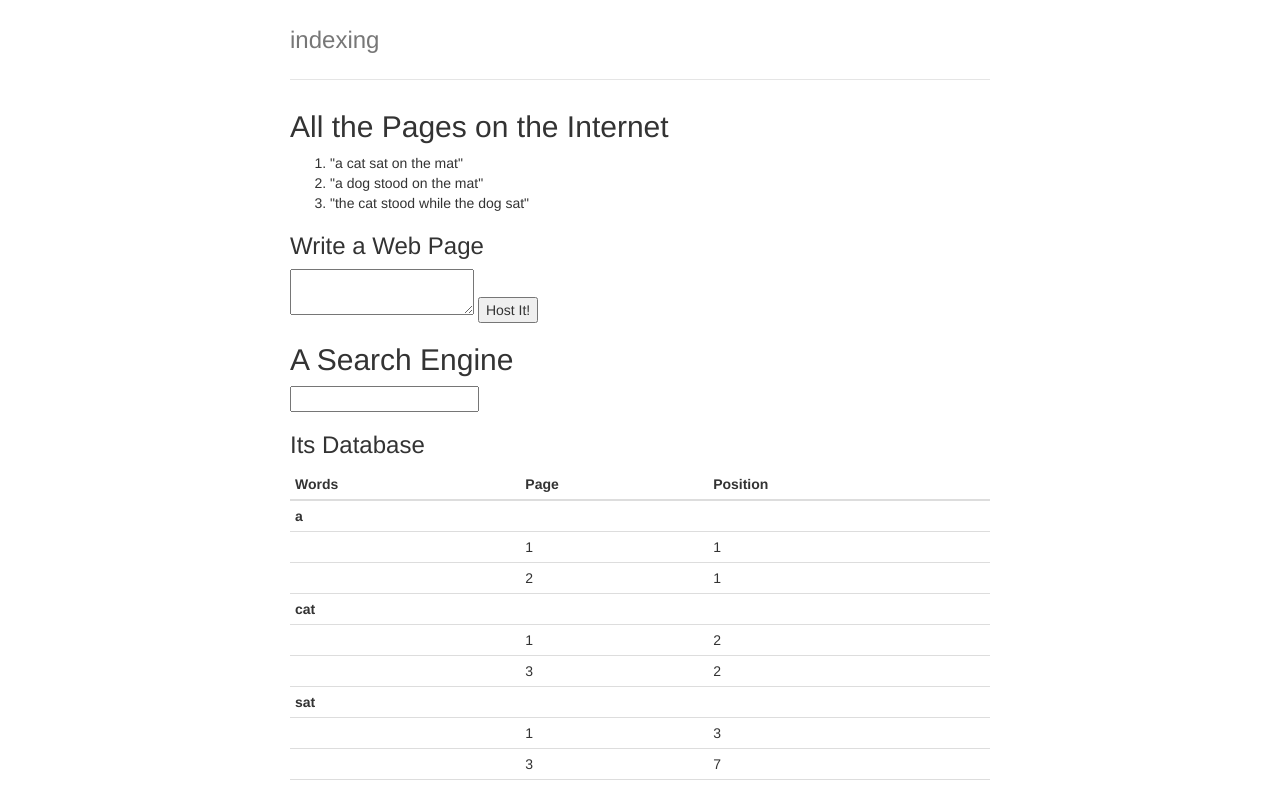
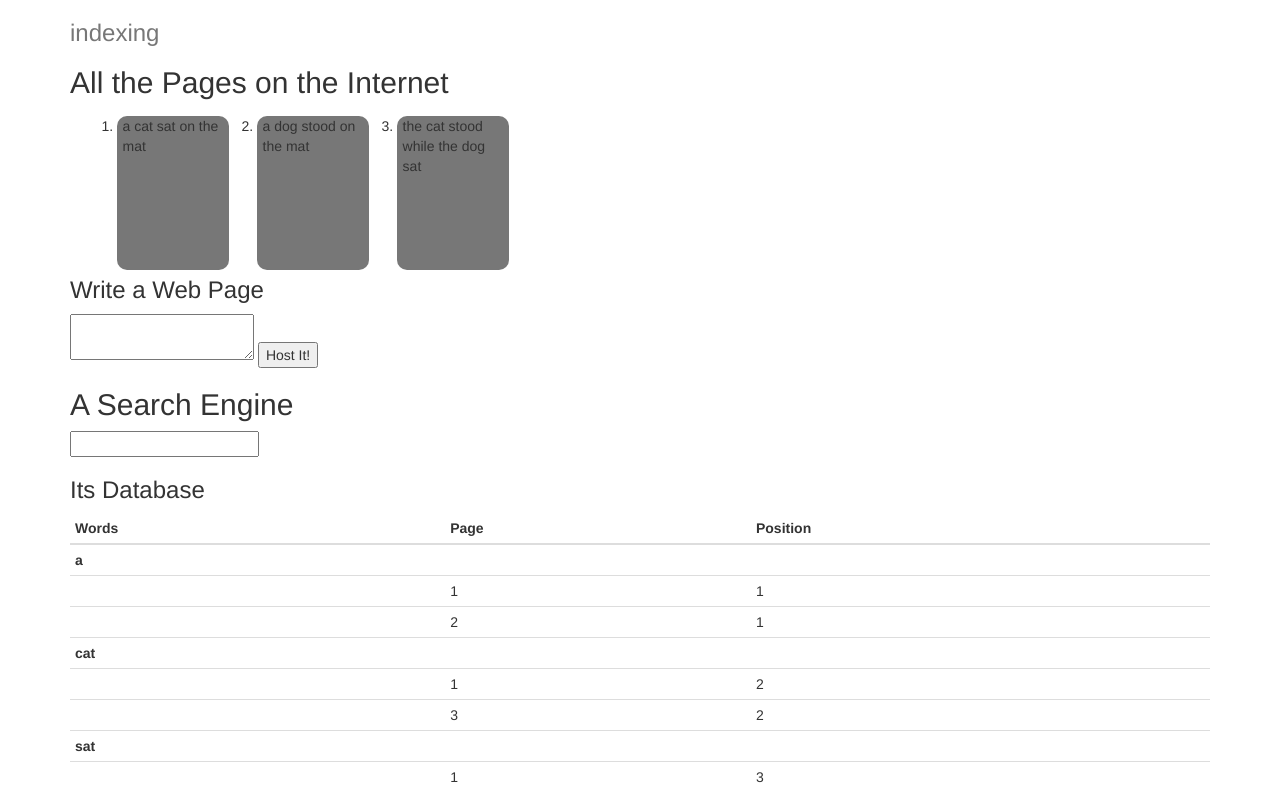
Before and after one commit to clay-reed-a/indexing, a website: page app/index.html in a window 1280 px wide. Shown: the top 790 px of the page. Drawn offline with nearby package versions, Linux system fonts and the light colour scheme; some packages are replaced by stand-ins of ours; files that its build step writes are made by us from their sources.

Commit message:
Style web pages

```diff
--- a/app/index.html
+++ b/app/index.html
@@ -65,8 +65,6 @@
 
         <!-- build:js({.tmp,app}) scripts/scripts.js -->
         <script src="scripts/app.js"></script>
-        <script src="scripts/controllers/main.js"></script>
-        <script src="scripts/controllers/about.js"></script>
         <script src="scripts/controllers/web.js"></script>
         <script src="scripts/controllers/searchengine.js"></script>
         <!-- endbuild -->
--- a/app/scripts/controllers/searchengine.js
+++ b/app/scripts/controllers/searchengine.js
@@ -31,7 +31,6 @@ angular.module('indexingApp')
           }
         }
       }
-      console.log(db);
       return db;
     };
 
--- a/app/scripts/controllers/web.js
+++ b/app/scripts/controllers/web.js
@@ -21,8 +21,6 @@ angular.module('indexingApp')
     };
 
     $scope.$watchCollection('pages', function(newVal, oldVal) {
-      console.log(newVal);
-      console.log(oldVal);
       if (newVal !== oldVal) {
         $scope.$broadcast('pages-added');
       }
--- a/app/styles/main.css
+++ b/app/styles/main.css
@@ -1,79 +1,25 @@
-/* Space out content a bit */
-body {
-  padding-top: 20px;
-  padding-bottom: 20px;
+li.web-page {
+  margin: .5em;
+  margin-right: 1.5em;
+  float: left;
 }
 
-/* Everything but the jumbotron gets side spacing for mobile first views */
-.header,
-.marketing,
-.footer {
-  padding-left: 15px;
-  padding-right: 15px;
+li.web-page div {
+  width: 8em;
+  height: 11em;
+  background-color: #777;
+  -moz-border-radius: 10px;
+  -webkit-border-radius: 10px;
+  border-radius: 10px;
+  -khtml-border-radius: 10px;
 }
 
-/* Custom page header */
-.header {
-  border-bottom: 1px solid #e5e5e5;
-}
-/* Make the masthead heading the same height as the navigation */
-.header h3 {
-  margin-top: 0;
-  margin-bottom: 0;
-  line-height: 40px;
-  padding-bottom: 19px;
+li.web-page div p {
+  margin: auto;
+  width: 90%;
+  height: 9em;
 }
 
-/* Custom page footer */
-.footer {
-  padding-top: 19px;
-  color: #777;
-  border-top: 1px solid #e5e5e5;
+section#author-pages {
+  clear: both;
 }
-
-/* Customize container */
-@media (min-width: 768px) {
-  .container {
-    max-width: 730px;
-  }
-}
-.container-narrow > hr {
-  margin: 30px 0;
-}
-
-/* Main marketing message and sign up button */
-.jumbotron {
-  text-align: center;
-  border-bottom: 1px solid #e5e5e5;
-}
-.jumbotron .btn {
-  font-size: 21px;
-  padding: 14px 24px;
-}
-
-/* Supporting marketing content */
-.marketing {
-  margin: 40px 0;
-}
-.marketing p + h4 {
-  margin-top: 28px;
-}
-
-/* Responsive: Portrait tablets and up */
-@media screen and (min-width: 768px) {
-  /* Remove the padding we set earlier */
-  .header,
-  .marketing,
-  .footer {
-    padding-left: 0;
-    padding-right: 0;
-  }
-  /* Space out the masthead */
-  .header {
-    margin-bottom: 30px;
-  }
-  /* Remove the bottom border on the jumbotron for visual effect */
-  .jumbotron {
-    border-bottom: 0;
-  }
-}
--- a/app/views/web.html
+++ b/app/views/web.html
@@ -1,11 +1,19 @@
 <div ng-controller="WebCtrl">
+  <section id="pages">
     <h2>All the Pages on the Internet</h2>
     <ol>
-    <li ng-repeat="page in pages">"{{page}}"</li>
+      <li class="web-page" ng-repeat="page in pages">
+        <div>
+          <p>{{page}}</p>
+        </div>
+      </li>
     </ol>
+  </section>
+  <section id="author-pages">
     <h3>Write a Web Page</h3>
     <textarea ng-model="newPage"></textarea>
     <button ng-click="authorWebPage(newPage)">Host It!</button>
+  </section>
   <div ng-controller="SearchengineCtrl">
     <h2>A Search Engine</h2>
     <input>
```
Lines whose indentation alone changed are shown as unchanged.
